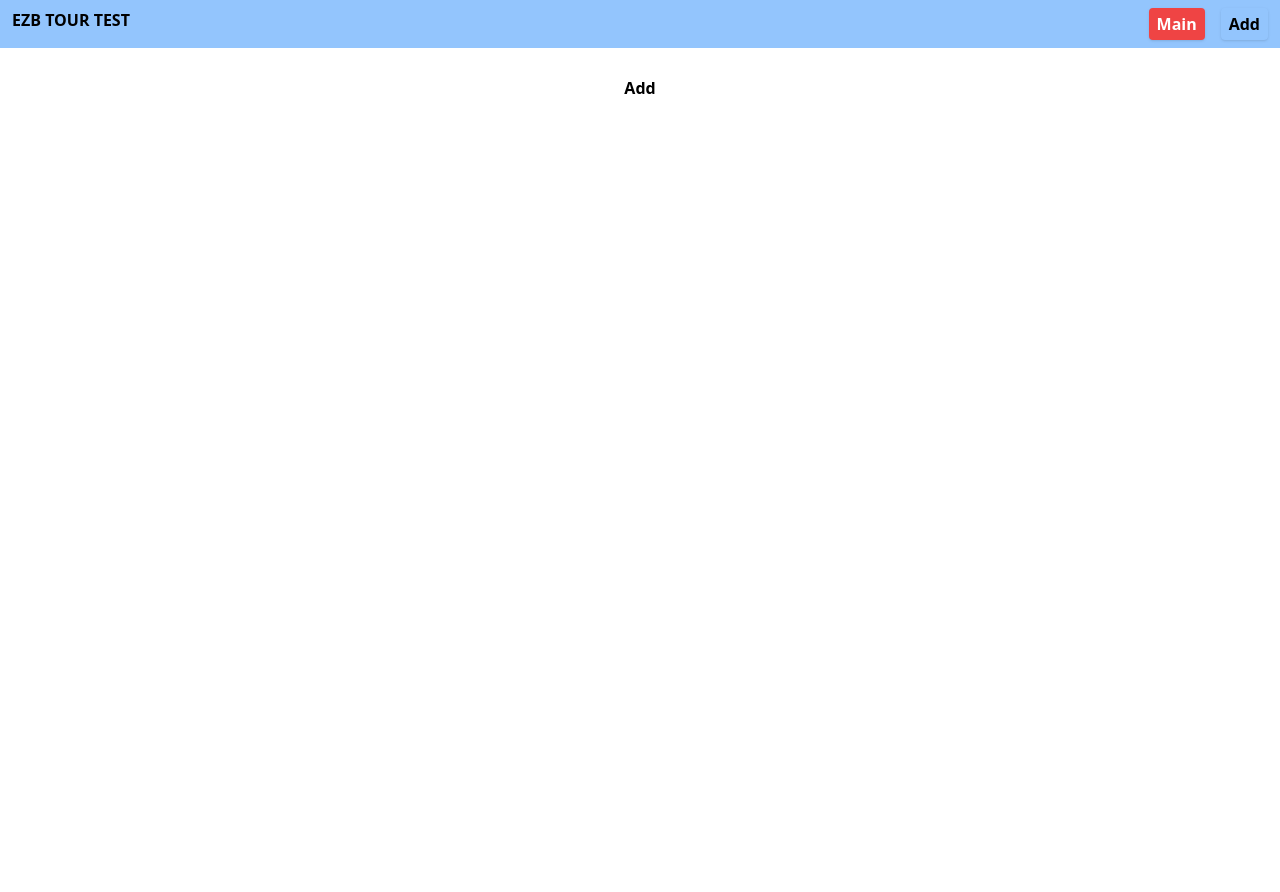
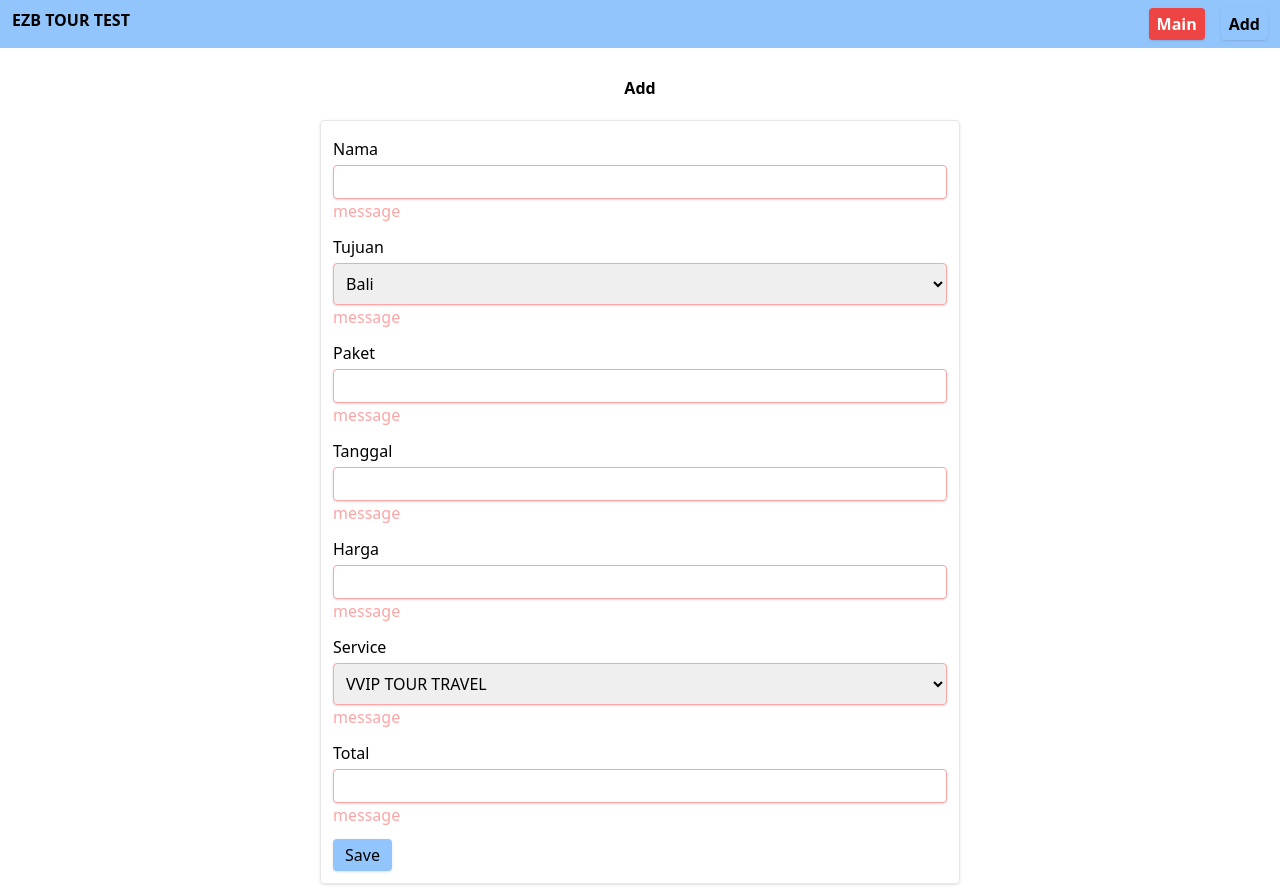
Before and after one commit to ade-ryzki/test-ezb, a Vue app: page / in a window 1280 px wide. Both pictures are taken after a click on the button "Add". Before the commit the page ends 800 px from the top, so only its background shows below. Built offline with nearby package versions, Linux system fonts and the light colour scheme.

Commit message:
created form add ( 1 22)

```diff
--- a/src/App.vue
+++ b/src/App.vue
@@ -65,7 +65,7 @@ export default{
         },
         {
           name: 'Nanda Bima',
-          tujuan: 'Bali',
+          tujuan: 'Maladewa',
           paket: 'Family',
           tanggal: '15 march',
           harga: '3.000.000',
@@ -74,7 +74,7 @@ export default{
         },
         {
           name: 'Tiara Geralldine',
-          tujuan: 'Bali',
+          tujuan: 'Bintan',
           paket: 'Family',
           tanggal: '15 march',
           harga: '1.500.000',
@@ -83,7 +83,7 @@ export default{
         },
         {
           name: 'Tafa Al-Qarni',
-          tujuan: 'Bali',
+          tujuan: 'Yogyakarta',
           paket: 'Private',
           tanggal: '15 march',
           harga: '4.000.000',
--- a/src/components/InputMain.vue
+++ b/src/components/InputMain.vue
@@ -1,3 +1,53 @@
 <template>
     <title-page>Add</title-page>
+    <form class="border w-1/2 mx-auto p-3 rounded shadow">
+        <div class="mb-3">
+            <label class="block my-1">Nama</label>
+            <input type="text" class="border border-red-300 px-2 py-1 rounded shadow w-full">
+            <p class="text-red-300">message</p>
+        </div>
+        <div class="mb-3">
+            <label class="block my-1">Tujuan</label>
+            <select class="border border-red-300 px-2 py-2 rounded shadow w-full">
+                <option value="Bali">Bali</option>
+                <option value="Bromo">Bromo</option>
+                <option value="Maladewa">PLATINUM TOUR TRAVEL</option>
+                <option value="Bintan">GOLD TOUR TRAVEL</option>
+                <option value="Yogyakarta">SILVER TOUR TRAVEL</option>
+            </select>
+            <p class="text-red-300">message</p>
+        </div>
+        <div class="mb-3">
+            <label class="block my-1">Paket</label>
+            <input type="text" class="border border-red-300 px-2 py-1 rounded shadow w-full">
+            <p class="text-red-300">message</p>
+        </div>
+        <div class="mb-3">
+            <label class="block my-1">Tanggal</label>
+            <input type="text" class="border border-red-300 px-2 py-1 rounded shadow w-full">
+            <p class="text-red-300">message</p>
+        </div>
+        <div class="mb-3">
+            <label class="block my-1">Harga</label>
+            <input type="text" class="border border-red-300 px-2 py-1 rounded shadow w-full">
+            <p class="text-red-300">message</p>
+        </div>
+        <div class="mb-3">
+            <label class="block my-1">Service</label>
+            <select class="border border-red-300 px-2 py-2 rounded shadow w-full">
+                <option value="VVIP TOUR TRAVEL">VVIP TOUR TRAVEL</option>
+                <option value="VIP TOUR TRAVEL">VIP TOUR TRAVEL</option>
+                <option value="PLATINUM TOUR TRAVEL">PLATINUM TOUR TRAVEL</option>
+                <option value="GOLD TOUR TRAVEL">GOLD TOUR TRAVEL</option>
+                <option value="SILVER TOUR TRAVEL">SILVER TOUR TRAVEL</option>
+            </select>
+            <p class="text-red-300">message</p>
+        </div>
+        <div class="mb-3">
+            <label class="block my-1">Total</label>
+            <input type="text" class="border border-red-300 px-2 py-1 rounded shadow w-full">
+            <p class="text-red-300">message</p>
+        </div>
+        <blue-button>Save</blue-button>
+    </form>
 </template>
```
